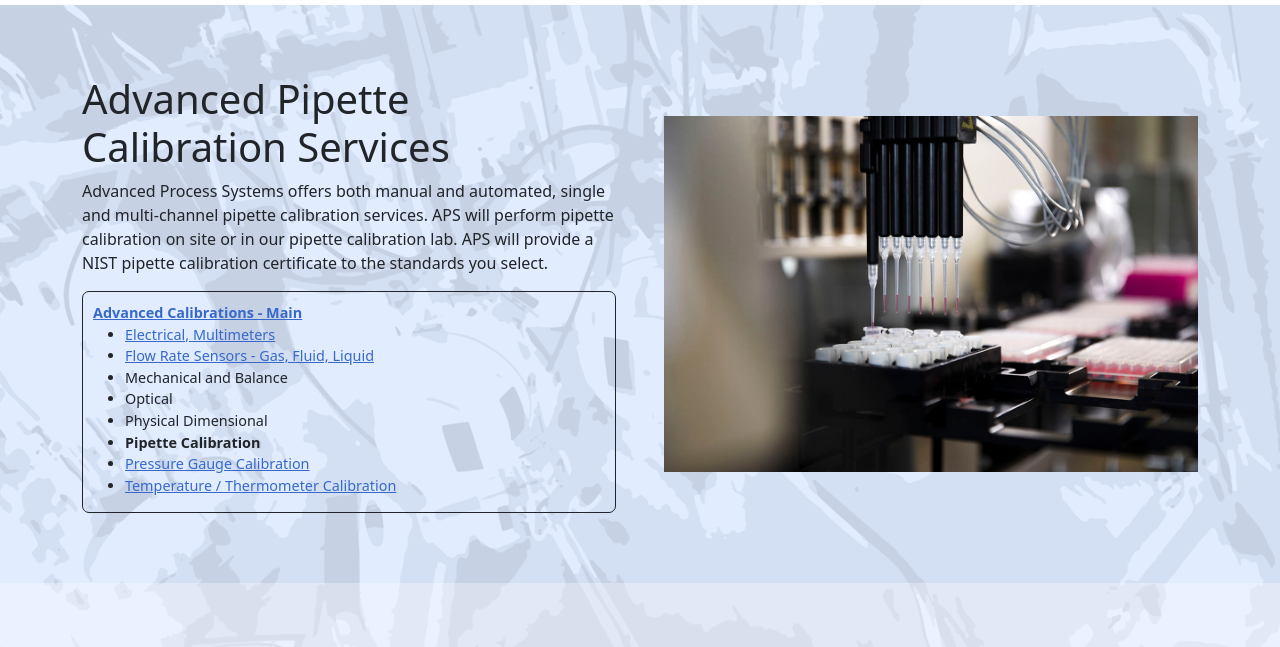
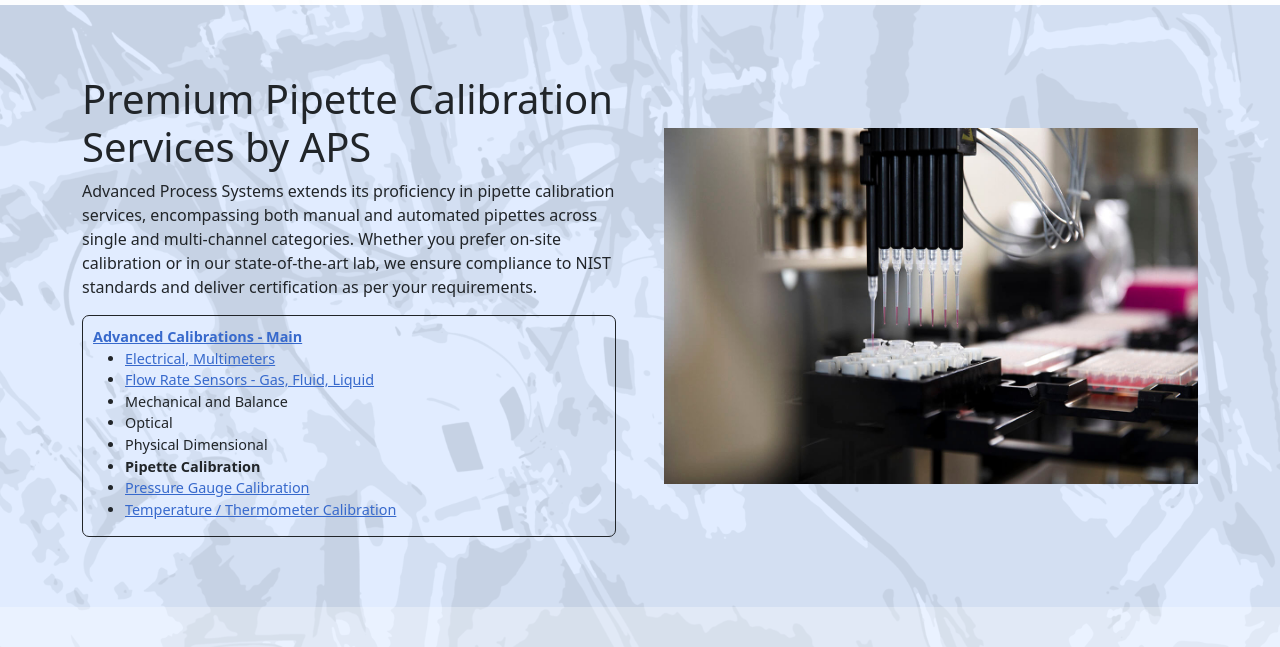
Before and after one commit to jboeger/AdvancedProSystems-2, a Gatsby site: page /services/pipette-calibration in a window 1280 px wide. Shown: the part 111-758 px from the top of the page. Built offline with nearby package versions, Linux system fonts and the light colour scheme; Gatsby itself is replaced by a stand-in of ours.

Commit message:
Update pipette-calibration.js

```diff
--- a/src/pages/services/pipette-calibration.js
+++ b/src/pages/services/pipette-calibration.js
@@ -19,7 +19,7 @@
 
 const metaData = {
   title: "Advanced Pipette Calibration Services | APS",
-  description: "APS provides pipette calibration services and also preventative maintentance for liquid handlers for well-known brands including Eppendorf and Rainin.",
+  description: "Expert pipette calibration services for single, multi-channel, manual, and automated pipettes. ISO 17025 compliant with swift turnaround. Contact APS today.",
   canonicalUrl: "https://www.advancedprosystems.com/services/pipette-calibration/",
   img: "https://www.advancedprosystems.com/static/automated-liquid-handler-24-well-41de765e5e11c45150b309bd164bed13.jpg",
   imgAlt: "Photograph of pipettes in a laboratory that need to be calibrated and liquid handled. ",
@@ -43,9 +43,8 @@
     imgCols: "6",
     content: (
       <div>
-        <h1>Advanced Pipette Calibration Services</h1>
-        <p>
-           Advanced Process Systems offers both manual and automated, single and multi-channel pipette calibration services. APS will perform pipette calibration on site or in our pipette calibration lab. APS will provide a NIST pipette calibration certificate to the standards you select.
+        <h1>Premium Pipette Calibration Services by APS</h1>
+        <p>Advanced Process Systems extends its proficiency in pipette calibration services, encompassing both manual and automated pipettes across single and multi-channel categories. Whether you prefer on-site calibration or in our state-of-the-art lab, we ensure compliance to NIST standards and deliver certification as per your requirements.
         </p>
       <div class="list-group-wrapper">
       <strong><a href="https://www.advancedprosystems.com/services/calibrations/" title="Advanced Calibrations main page" className="link-primary">Advanced Calibrations - Main</a></strong>
```
